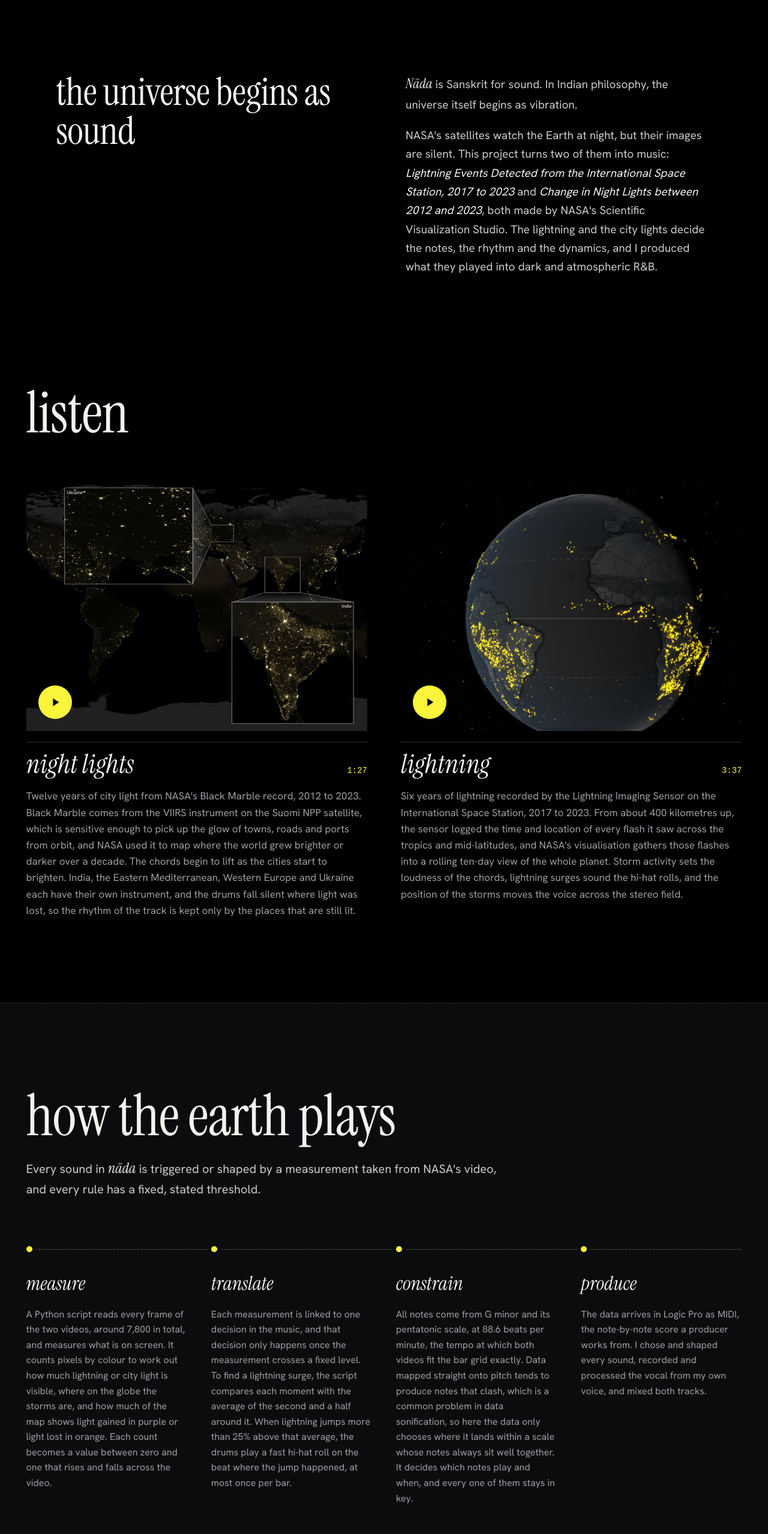
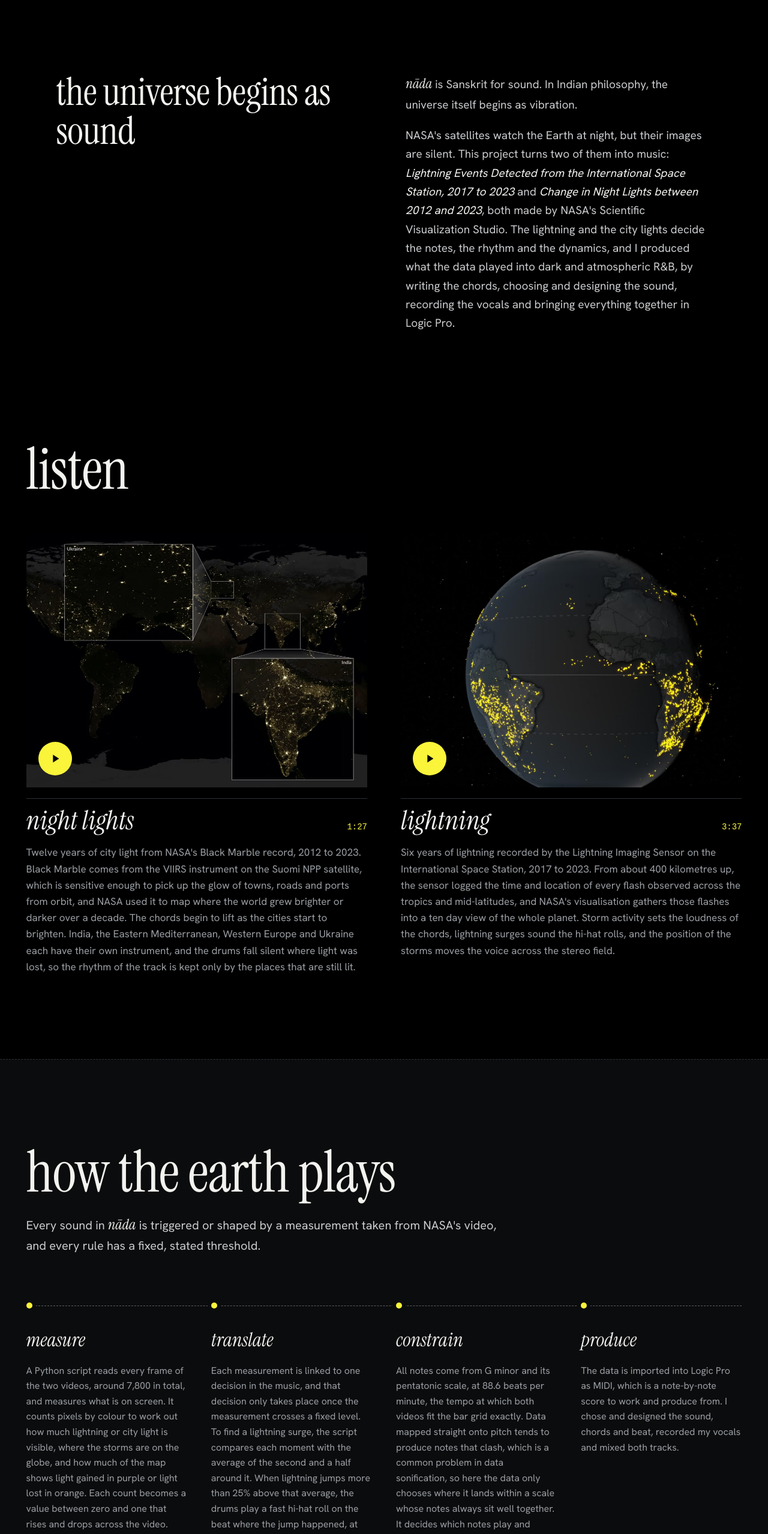
Before and after one commit to sharvaripb/nada, a plain HTML site: page index.html in a window 1280 px wide. Shown: the part 1940-4498 px from the top of the page at 60% size. Drawn offline with Linux system fonts and the light colour scheme; a web font is replaced by a local one.

Commit message:
Add files via upload

```diff
--- a/index.html
+++ b/index.html
@@ -4,11 +4,11 @@
 <meta charset="utf-8">
 <meta name="viewport" content="width=device-width, initial-scale=1">
 <title>nāda: giving the earth a voice</title>
-<meta name="description" content="Two NASA visualisations of the Earth at night, turned into dark, atmospheric R&B by their own data. A 2026 NASA Space Apps Challenge project.">
+<meta name="description" content="Two NASA videos of the Earth at night, measured frame by frame and written into two R&amp;B tracks I produced. A 2026 NASA Space Apps Challenge project.">
 <link rel="preconnect" href="https://fonts.googleapis.com">
 <link rel="preconnect" href="https://fonts.gstatic.com" crossorigin>
 <link href="https://fonts.googleapis.com/css2?family=Instrument+Serif:ital@0;1&family=Hanken+Grotesk:wght@400;500;600&family=Spline+Sans+Mono:wght@400;500&display=swap" rel="stylesheet">
-<link rel="stylesheet" href="css/site.css">
+<link rel="stylesheet" href="css/site.css?v=2">
 </head>
 <body>
 <a class="skip" href="#listen">Skip to the tracks</a>
@@ -38,8 +38,8 @@
   <section class="split" aria-labelledby="meaning-h">
     <h2 id="meaning-h" class="display">the universe begins as sound</h2>
     <div class="prose">
-      <p><em class="nada">Nāda</em> is Sanskrit for sound. In Indian philosophy, the universe itself begins as vibration.</p>
-      <p>NASA's satellites watch the Earth at night, but their images are silent. This project turns two of them into music: <cite>Lightning Events Detected from the International Space Station, 2017 to 2023</cite> and <cite>Change in Night Lights between 2012 and 2023</cite>, both made by NASA's Scientific Visualization Studio. The lightning and the city lights decide the notes, the rhythm and the dynamics, and I produced what they played into dark and atmospheric R&amp;B.</p>
+      <p><em class="nada">nāda</em> is Sanskrit for sound. In Indian philosophy, the universe itself begins as vibration.</p>
+      <p>NASA's satellites watch the Earth at night, but their images are silent. This project turns two of them into music: <cite>Lightning Events Detected from the International Space Station, 2017 to 2023</cite> and <cite>Change in Night Lights between 2012 and 2023</cite>, both made by NASA's Scientific Visualization Studio. The lightning and the city lights decide the notes, the rhythm and the dynamics, and I produced what the data played into dark and atmospheric R&amp;B, by writing the chords, choosing and designing the sound, recording the vocals and bringing everything together in Logic Pro.</p>
     </div>
   </section>
 
@@ -60,7 +60,7 @@
           <span class="play-badge" aria-hidden="true"><svg viewBox="0 0 24 24" width="22" height="22"><path d="M8 5v14l11-7z" fill="currentColor"/></svg></span>
         </button>
         <div class="track-head"><h3>lightning</h3><span class="dur">3:37</span></div>
-        <p>Six years of lightning recorded by the Lightning Imaging Sensor on the International Space Station, 2017 to 2023. From about 400 kilometres up, the sensor logged the time and location of every flash it saw across the tropics and mid-latitudes, and NASA's visualisation gathers those flashes into a rolling ten-day view of the whole planet. Storm activity sets the loudness of the chords, lightning surges sound the hi-hat rolls, and the position of the storms moves the voice across the stereo field.</p>
+        <p>Six years of lightning recorded by the Lightning Imaging Sensor on the International Space Station, 2017 to 2023. From about 400 kilometres up, the sensor logged the time and location of every flash observed across the tropics and mid-latitudes, and NASA's visualisation gathers those flashes into a ten day view of the whole planet. Storm activity sets the loudness of the chords, lightning surges sound the hi-hat rolls, and the position of the storms moves the voice across the stereo field.</p>
       </article>
     </div>
   </section>
@@ -69,13 +69,13 @@
     <h2 id="how-h" class="display big">how the earth plays</h2>
     <p class="lede">Every sound in <em class="nada">nāda</em> is triggered or shaped by a measurement taken from NASA's video, and every rule has a fixed, stated threshold.</p>
     <ol class="steps">
-      <li><h3>measure</h3><p>A Python script reads every frame of the two videos, around 7,800 in total, and measures what is on screen. It counts pixels by colour to work out how much lightning or city light is visible, where on the globe the storms are, and how much of the map shows light gained in purple or light lost in orange. Each count becomes a value between zero and one that rises and falls across the video.</p></li>
-      <li><h3>translate</h3><p>Each measurement is linked to one decision in the music, and that decision only happens once the measurement crosses a fixed level. To find a lightning surge, the script compares each moment with the average of the second and a half around it. When lightning jumps more than 25% above that average, the drums play a fast hi-hat roll on the beat where the jump happened, at most once per bar.</p></li>
+      <li><h3>measure</h3><p>A Python script reads every frame of the two videos, around 7,800 in total, and measures what is on screen. It counts pixels by colour to work out how much lightning or city light is visible, where the storms are on the globe, and how much of the map shows light gained in purple or light lost in orange. Each count becomes a value between zero and one that rises and drops across the video.</p></li>
+      <li><h3>translate</h3><p>Each measurement is linked to one decision in the music, and that decision only takes place once the measurement crosses a fixed level. To find a lightning surge, the script compares each moment with the average of the second and a half around it. When lightning jumps more than 25% above that average, the drums play a fast hi-hat roll on the beat where the jump happened, at most once per bar.</p></li>
       <li><h3>constrain</h3><p>All notes come from G minor and its pentatonic scale, at 88.6 beats per minute, the tempo at which both videos fit the bar grid exactly. Data mapped straight onto pitch tends to produce notes that clash, which is a common problem in data sonification, so here the data only chooses where it lands within a scale whose notes always sit well together. It decides which notes play and when, and every one of them stays in key.</p></li>
-      <li><h3>produce</h3><p>The data arrives in Logic Pro as MIDI, the note-by-note score a producer works from. I chose and shaped every sound, recorded and processed the vocal from my own voice, and mixed both tracks.</p></li>
+      <li><h3>produce</h3><p>The data is imported into Logic Pro as MIDI, which is a note-by-note score to work and produce from. I chose and designed the sound, chords and beat, recorded my vocals and mixed both tracks.</p></li>
     </ol>
     <div class="figs">
-      <figure><img src="img/data.jpg" alt="Two charts. Top: lightning activity across the lightning track, with the surges that trigger hi-hat rolls marked beneath. Bottom: city glow and light gained against lost across the night lights track." loading="lazy"><figcaption>The measurements each track follows</figcaption></figure>
+      <figure><img src="img/data.jpg?v=2" alt="Two charts. Top: lightning activity across the lightning track, with the surges that trigger hi-hat rolls marked beneath. Bottom: city glow and light gained against lost across the night lights track." loading="lazy"><figcaption>The measurements each track follows</figcaption></figure>
       <figure><video src="video/session.mp4" autoplay muted loop playsinline controls aria-label="The Logic Pro session for night lights playing, with the data-generated MIDI regions on each track"></video><figcaption>Inside the session</figcaption></figure>
     </div>
     <div class="limits">
@@ -88,7 +88,7 @@
   <section id="heard" class="split" aria-labelledby="heard-h">
     <h2 id="heard-h" class="display">built to be heard</h2>
     <div class="prose">
-      <p>Earth science is usually shared as images, which leaves out blind and low-vision audiences. Every track carries a written description of what is happening and why, and the site works fully with a keyboard and a screen reader.</p>
+      <p>Earth science is usually shared as images, which leaves out blind and low-vision audiences. Every track carries a written description of how the data changes the music, and the site works fully with a keyboard and a screen reader.</p>
       <p class="muted">Made for the 2026 NASA Space Apps Challenge: The Earth Information Jukebox.</p>
     </div>
   </section>
```
